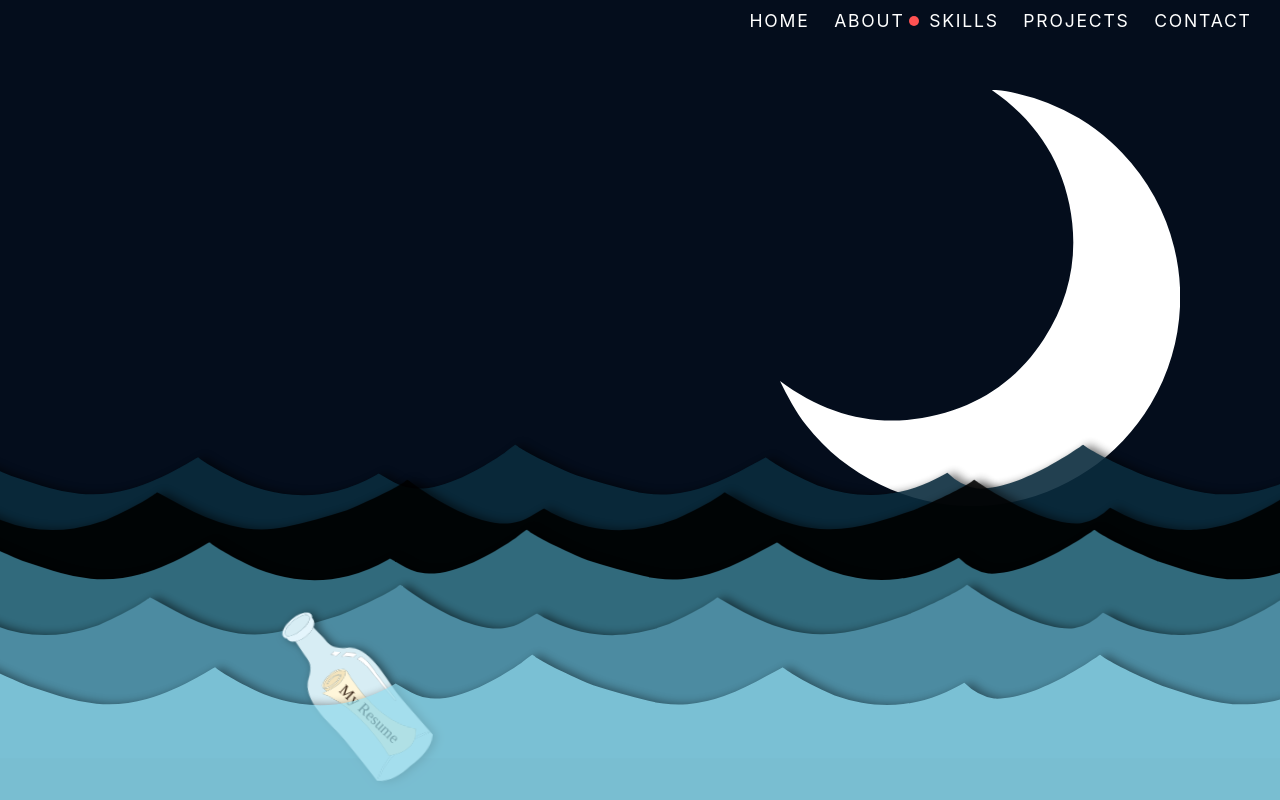
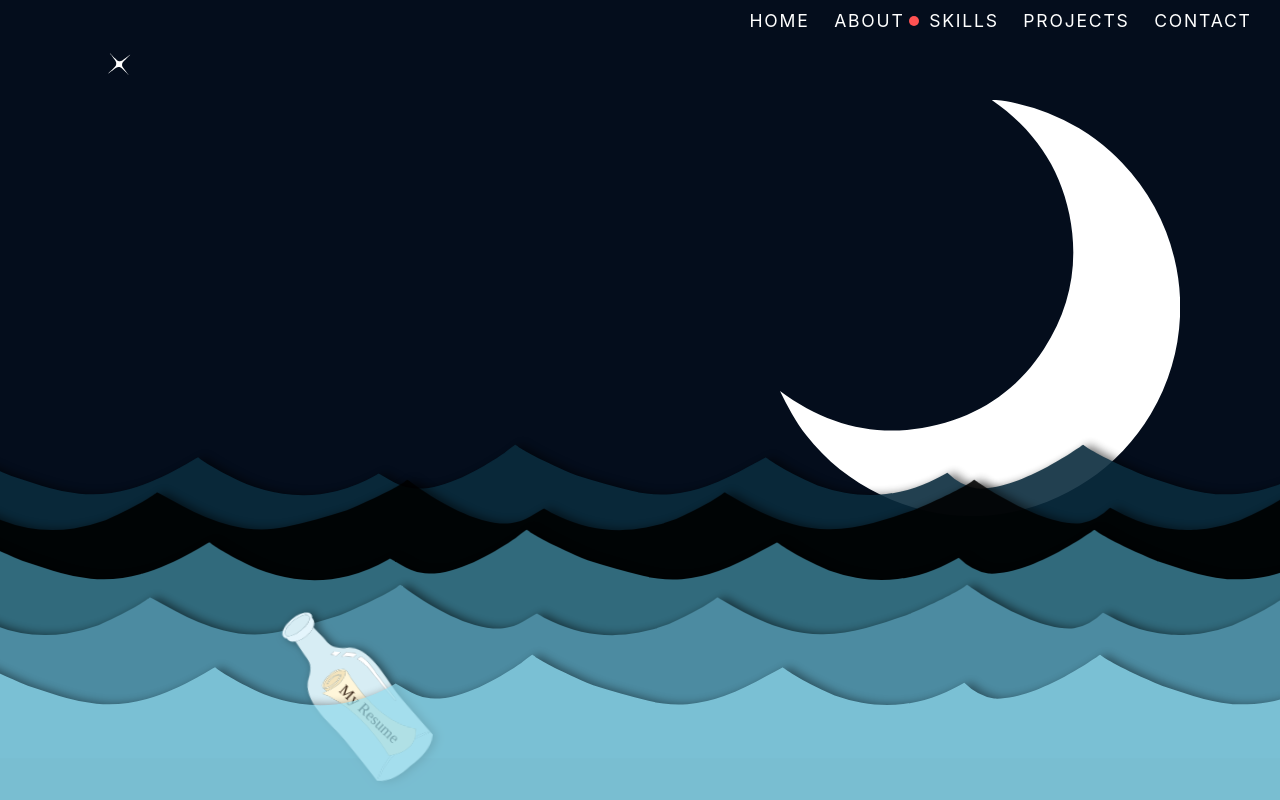
Before and after one commit to designrwells/my_portfolio-old--scrapped, a React (Create React App) app: page /skills in a window 1280 px wide. Built offline with nearby package versions, Linux system fonts and the light colour scheme; a web font is replaced by a local one.

Commit message:
minor animation and css adjustments. Started adding star SVGs to Skills page.

```diff
--- a/src/components/Skills.js
+++ b/src/components/Skills.js
@@ -4,6 +4,15 @@ class Skills extends Component {
 render() {
 	  return (
 	    <div className="body-wrapper">
+
+	    {/*------stars------*/}
+	    	<svg className="star" id="star-one" xmlns="http://www.w3.org/2000/svg" viewBox="0 0 1258 998">
+	    	<path d="M953.17,900.73c-1.13-1-2.34-2-3.4-3.05q-64-66.36-128-132.72C785.73,727.79,749,691.31,710.71,656.34c-23.48-21.45-50.17-36.79-81.5-43.06-43.27-8.68-83.63-.58-120,24.19-36.86,25.14-73,51.37-109.25,77.38-22.05,15.81-43.8,32-65.57,48.22-18.67,13.88-37.18,28-55.74,42q-23.91,18.06-47.78,36.17a48.14,48.14,0,0,1-4.21,2.56l-1-1.25a42.46,42.46,0,0,1,2.93-3.46c27.53-26.65,55.17-53.17,82.59-79.92q34.53-33.66,68.62-67.77,42.6-42.9,84.63-86.38c25.31-26.3,41-57.72,46-93.92,4.93-35.2-.74-68.95-16.28-101-10.15-20.93-23.75-39.71-37.23-58.5-28.31-39.48-57.07-78.64-85.51-118-9.95-13.79-20.66-27.16-31-40.75q-26.85-35.41-53.75-70.79c-1.46-1.92-2.82-3.9-4.23-5.85l1.09-1.16a17.8,17.8,0,0,1,3.1,2.11c19.83,20.66,39.58,41.41,59.46,62q28.6,29.69,57.45,59.13c23.49,23.87,46.88,47.84,70.88,71.19,20.28,19.73,40.7,39.43,62.29,57.68,23.9,20.2,52.31,31.67,83.42,35.42,39.69,4.78,76.8-3.84,109.89-26q55.2-36.93,108.69-76.39c56.19-41.37,111.7-83.68,167.5-125.58,1.28-1,2.65-1.83,4-2.75l1.06.83a19.74,19.74,0,0,1-2.48,3.84C998.51,186.7,988,196.68,977.63,206.8q-44.73,43.6-89.36,87.3-40.93,40.32-81.46,81.07c-17.1,17.28-34.19,34.64-50.23,52.89-20,22.81-31.76,49.81-35.46,80.05-5,41,5.19,78.33,28.73,111.94,26.36,37.64,52.84,75.21,80,112.27,35,47.81,70.84,95.08,106.33,142.57,5.29,7.07,10.71,14,16,21.07.85,1.12,1.5,2.39,2.24,3.59Z"/>
+	    	</svg>
+
+
+
+		{/*------moon------*/}
 	      <svg id="moon" xmlns="http://www.w3.org/2000/svg" viewBox="0 0 606.03 630.52">
 	      <path d="M171,548c79.5,59.31,167.78,75.69,262,44.36C491.34,573,537.42,536,570.87,484.4c40.59-62.57,53.43-131.09,38.45-204.1s-55.1-130-117.49-173c.77,0,3.62-.07,3.93-.06,11.53,0,23,2.72,34.24,5.22a314.78,314.78,0,0,1,94.22,37.77,321.1,321.1,0,0,1,47.91,35.46q8.85,8,17.09,16.55a316.28,316.28,0,0,1,75.32,308.18,309.87,309.87,0,0,1-31.73,72.6A317.79,317.79,0,0,1,508.62,734C396.8,751.11,279.8,704,210.49,614.69,194.76,594.42,182.18,571.15,171,548Z" transform="translate(-171 -107.28)"/>
 	      </svg>
--- a/src/index.css
+++ b/src/index.css
@@ -404,6 +404,29 @@ nav a.active:before {
   fill: #fff;
   width: 400px;
   right: 100px;
-  top: 90px;
+  top: 100px;
   z-index: 1;
 }
+.star {
+  position: fixed;
+  fill: #fff;
+  width: 35px;
+  z-index: 1;
+  top: 50px;
+  animation: glowing 5000ms infinite;
+}
+.star:hover {
+  width: 45;
+  filter: drop-shadow(0 0 15px rgba(255,255,255,1));
+}
+
+
+
+
+
+@keyframes glowing {
+  0% { filter: drop-shadow(0 0 0 rgba(0,0,0,0)); }
+  30% { filter: drop-shadow(0px 0px 10px rgba(255,255,255,1)); }
+  60% { filter: drop-shadow(0px 0px 10px rgba(255,255,255,1)); }
+  100% { filter: drop-shadow(0px 0px 10px rgba(255,255,255,0)); }
+}
--- a/src/timelines/index.js
+++ b/src/timelines/index.js
@@ -15,15 +15,15 @@ const getHomeTimeline = (node, delay) => {
 
   timeline
     .from(node, 1, { display: 'none', autoAlpha: 0, delay })
-    .from(sun, 1, { y: 400 }, '-=1')
+    .from(sun, 3, { y: 800 }, '-=2.2')
     .to(body, 2, { backgroundColor: '#E08724' }, '-=2')
     .to(wave5, 2, { fill: '#FBFCBA' }, '-=2')
     .to(wave4, 2, { fill: '#F5C649' }, '-=2')
     .to(wave3, 2, { fill: '#E08724' }, '-=2')
     .to(wave2, 2, { fill: '#BE641C' }, '-=2')
     .to(wave1, 2, { fill: '#4C230C' }, '-=2')
-    .staggerFrom(text1, .3, { autoAlpha: 0, x: -25, ease: Power1.easeOut }, 5 )
-    .staggerFrom(text2, 1, { autoAlpha: 0, x: -55, ease: Power1.easeOut }, 5, 3)
+    .staggerFrom(text1, .3, { autoAlpha: 0, x: -25, ease: Power1.easeOut }, 4 )
+    .staggerFrom(text2, 1, { autoAlpha: 0, x: -55, ease: Power1.easeOut }, 5, 4)
     .staggerFrom(text3, 3, { autoAlpha: 0, x: -25, ease: Power1.easeOut }, 5, 5 );
 
   return timeline;
@@ -72,7 +72,7 @@ const getSkillsTimeline = (node, delay) => {
   timeline
     .from(node, 1, { display: 'none', autoAlpha: 0, delay })
     .to(body, 2, { backgroundColor: '#040D1C' }, '-=2')
-    .from(moon, 3, { y: 800 }, '-=1.75')
+    .from(moon, 3, { y: 1400 }, '-=1.75')
     .to(wave5, 2, { fill: '#0A2C3D' }, '-=2')
     .to(wave4, 2, { fill: '##145163' }, '-=2')
     .to(wave3, 2, { fill: '#37768A' }, '-=2')
```
